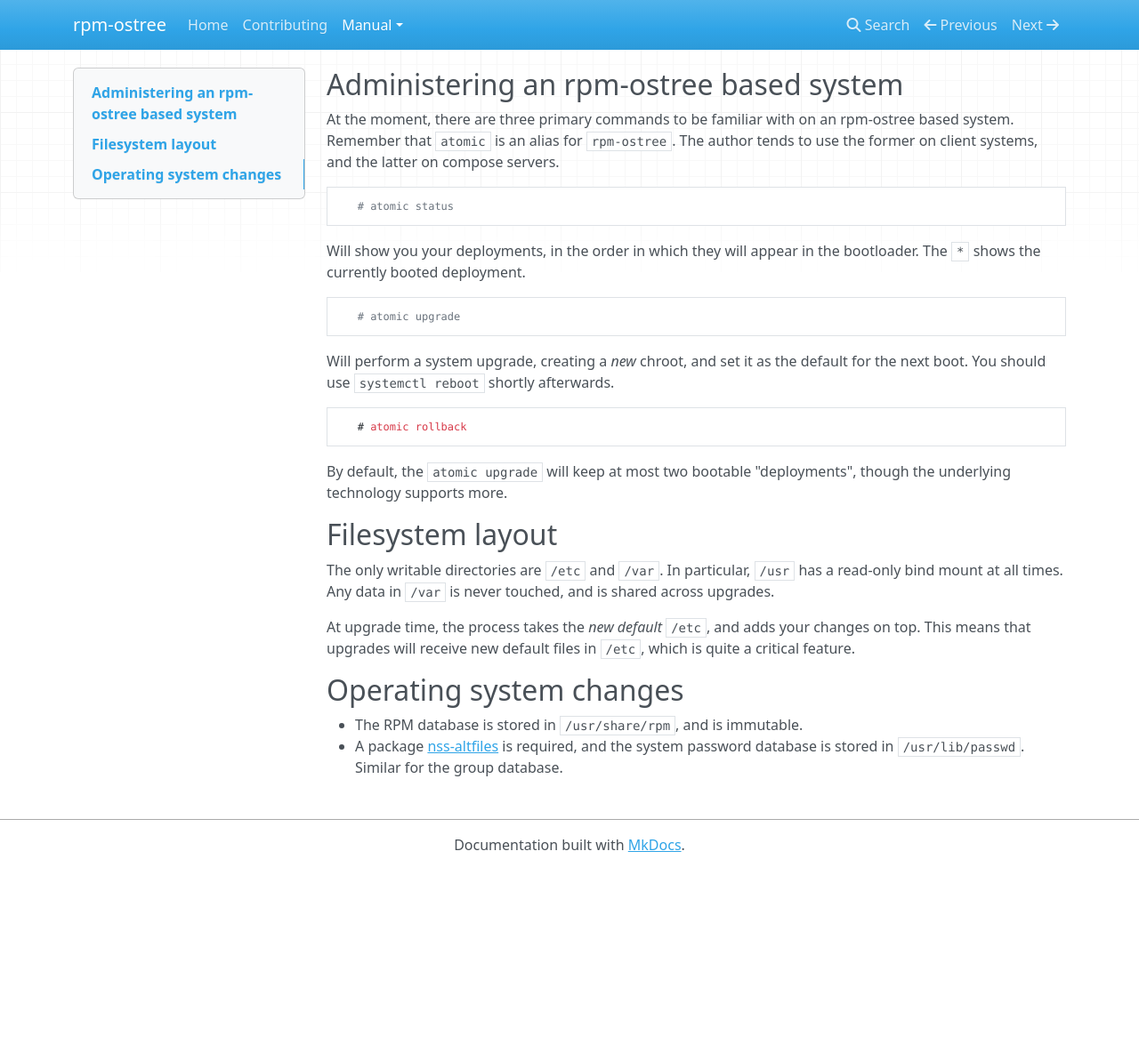
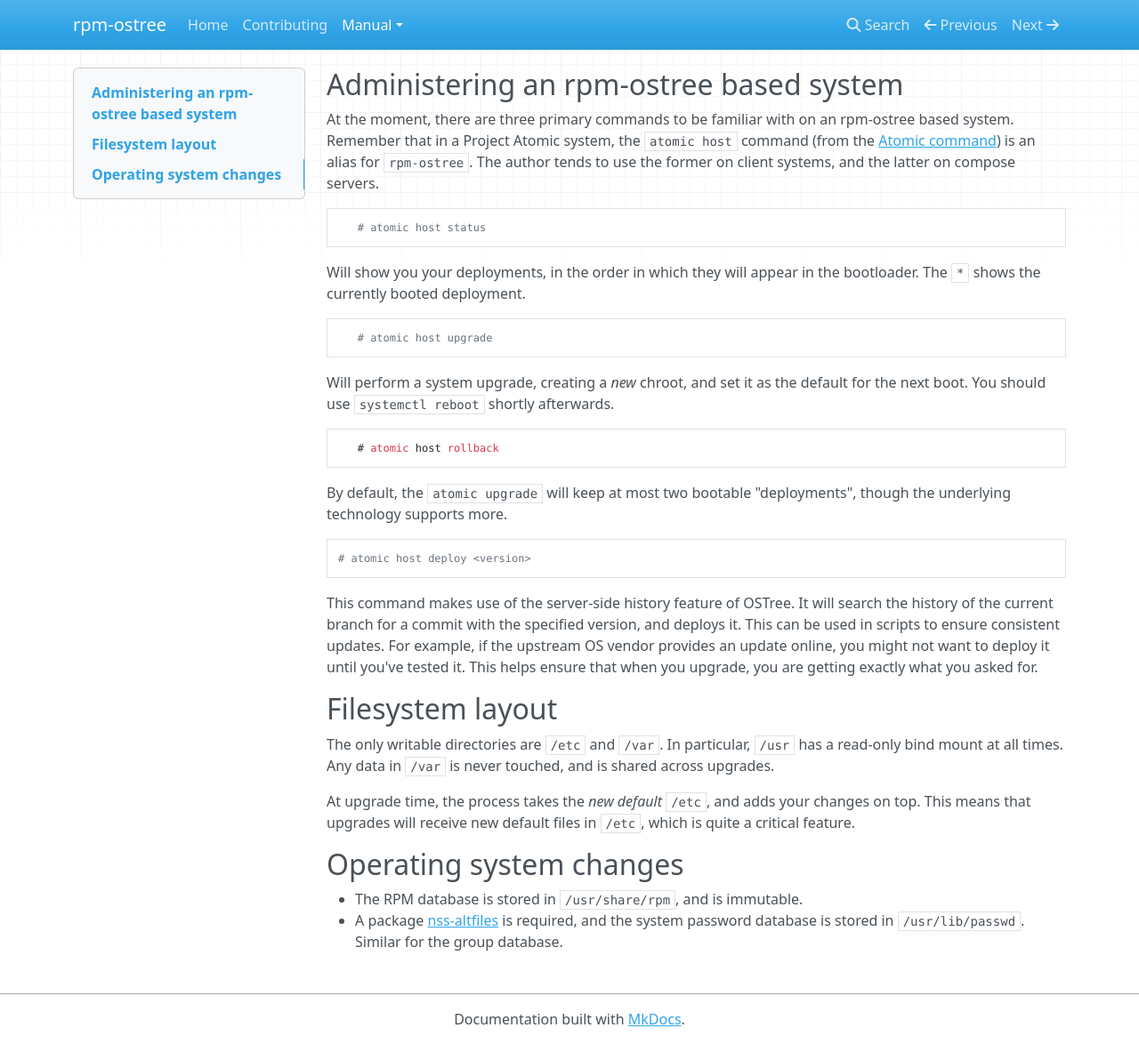
Before and after one commit to coreos/rpm-ostree, an MkDocs documentation site: the page built from docs/manual/administrator-handbook.md, in a window 1280 px wide and 1174 px high. Shown: the whole window at 89% size. Built offline with MkDocs 1.6.1, drawn with Linux system fonts in a browser that asks for light colours; nearby versions of some CDN libraries; old or Windows-style settings are respelled for this version of MkDocs.

Commit message:
docs/admin: Fix examples, document `deploy` verb
Just some minor updates as I read through the docs.

````diff
--- a/docs/manual/administrator-handbook.md
+++ b/docs/manual/administrator-handbook.md
@@ -1,25 +1,41 @@
 ## Administering an rpm-ostree based system
 
 At the moment, there are three primary commands to be familiar with on
-an rpm-ostree based system.  Remember that `atomic` is an alias for
-`rpm-ostree`.  The author tends to use the former on client systems,
-and the latter on compose servers.
+an rpm-ostree based system.  Remember that in a Project Atomic system,
+the `atomic host` command (from the
+[Atomic command](https://github.com/projectatomic/atomic/)) is an
+alias for `rpm-ostree`.  The author tends to use the former on client
+systems, and the latter on compose servers.
+
 ```
-   # atomic status
+   # atomic host status
 ```
 Will show you your deployments, in the order in which they will appear
 in the bootloader.  The `*` shows the currently booted deployment.
+
 ```
-   # atomic upgrade
+   # atomic host upgrade
 ```
 Will perform a system upgrade, creating a *new* chroot, and set it as
 the default for the next boot.  You should use `systemctl reboot`
 shortly afterwards.
+
 ```
-   # atomic rollback
+   # atomic host rollback
 ```
 By default, the `atomic upgrade` will keep at most two bootable
 "deployments", though the underlying technology supports more.
+
+```
+# atomic host deploy <version>
+```
+This command makes use of the server-side history feature of OSTree.
+It will search the history of the current branch for a commit with the
+specified version, and deploys it.  This can be used in scripts to
+ensure consistent updates.  For example, if the upstream OS vendor
+provides an update online, you might not want to deploy it until
+you've tested it.  This helps ensure that when you upgrade, you are
+getting exactly what you asked for.
 
 ## Filesystem layout
 
````
